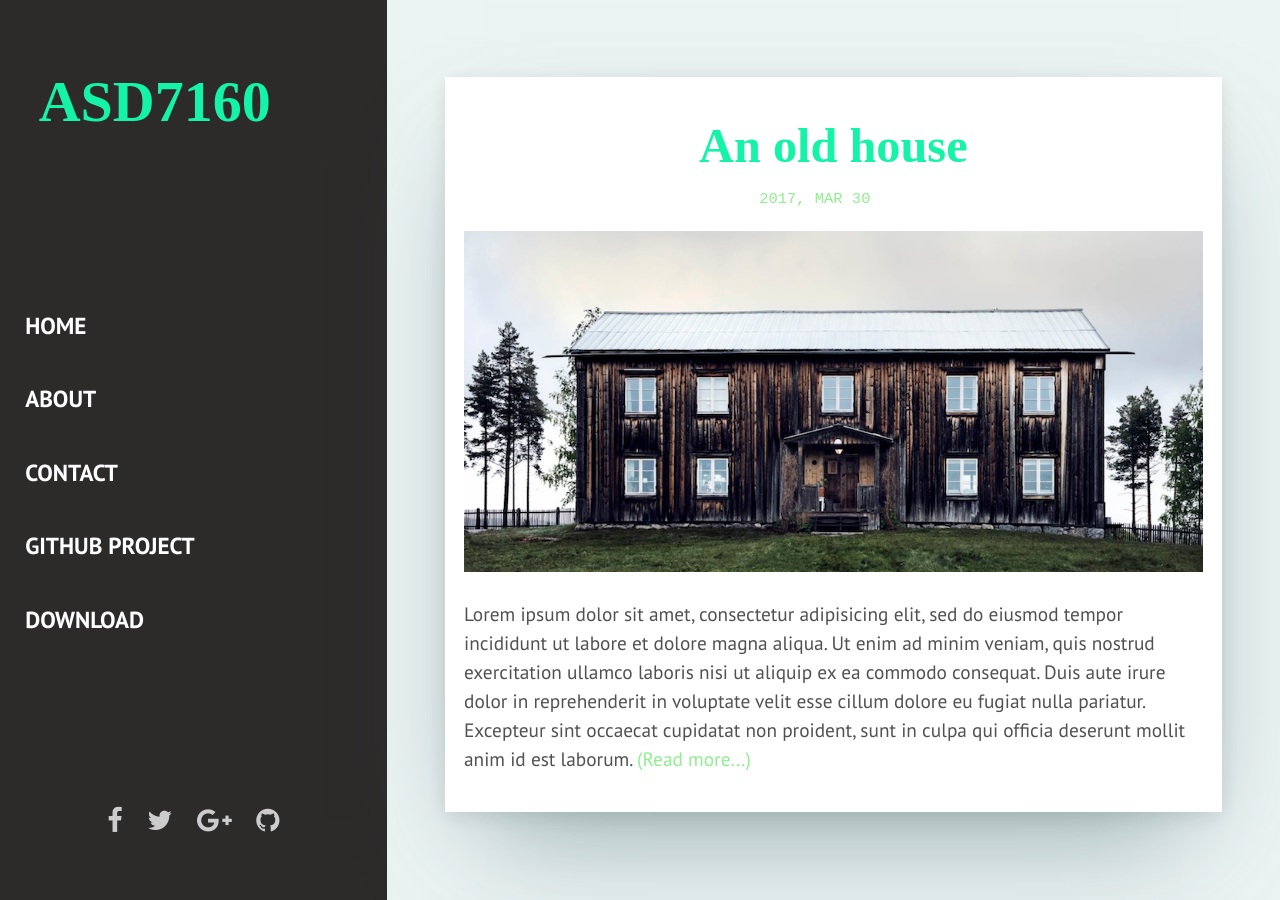
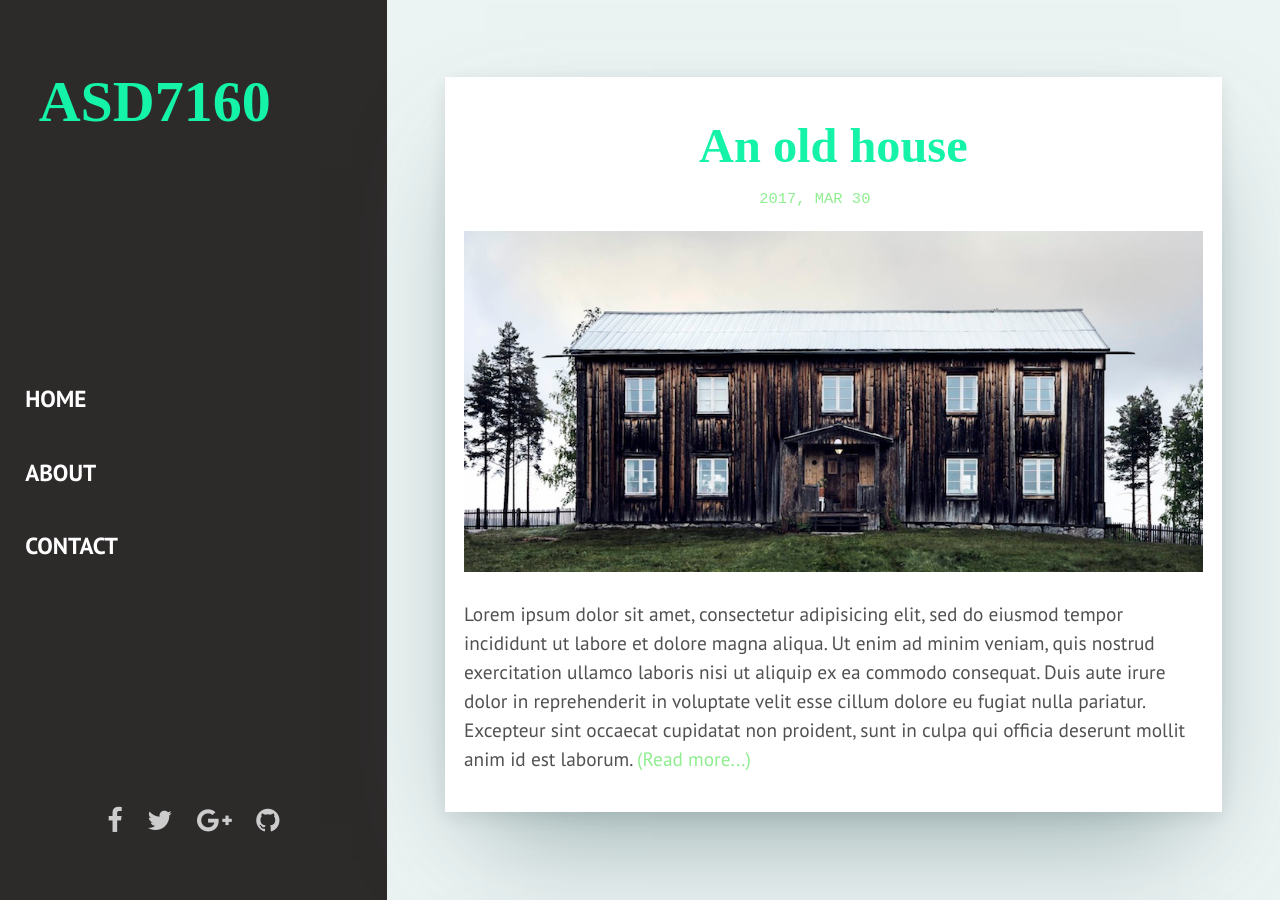
Before and after one commit to wj401625836/wj401625836.github.io, a Jekyll site: the page built from index.html, in a window 1280 px wide and 900 px high. Built offline with Jekyll 4.4.1, drawn with Linux system fonts in a browser that asks for light colours; some web fonts are replaced; the list of posts is cut into pages by our own code.

Commit message:
Update sidebar.html

```diff
--- a/_includes/sidebar.html
+++ b/_includes/sidebar.html
@@ -9,8 +9,6 @@
       <li class="menu-items"><a class="menu-links" href="{{site.baseurl}}/">Home</a></li>
       <li class="menu-items"><a class="menu-links" href="{{site.baseurl}}/about/">About</a></li>
       <li class="menu-items"><a class="menu-links" href="{{site.baseurl}}/contact/">Contact</a></li>
-      <li class="menu-items"><a class="menu-links" href="https://github.com/artemsheludko/fresh">Github project</a></li>
-      <li class="menu-items"><a class="menu-links" href="https://github.com/artemsheludko/fresh/archive/master.zip">Download</a></li>
     </menu>
 
     <div class="sidebar-social">
```
